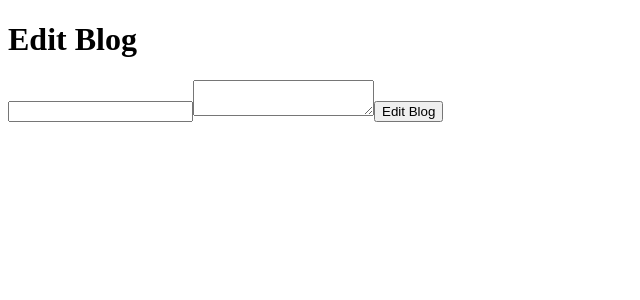
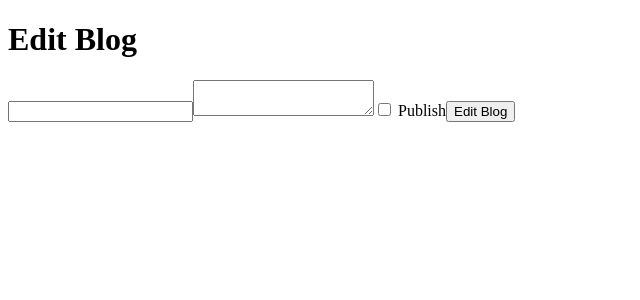
Before and after one commit to Yoni190/blog-api, a React (Vite) app in the folder author-frontend/: page /edit-blog/1 in a window 1280 px wide. Shown: the top 300 px of the page, without its empty margins (0-640 px from the left). Built offline with nearby package versions, Linux system fonts and the light colour scheme; no server answers; sample sign-in values are in the browser's storage.

Commit message:
Create checkbox to manage published status

```diff
--- a/author-frontend/src/pages/EditBlog.jsx
+++ b/author-frontend/src/pages/EditBlog.jsx
@@ -7,6 +7,7 @@ const EditBlog = ({ id }) => {
     const [title, setTitle] = useState('')
     const [text, setText] = useState('')
     const param = useParams()
+    const [publishedStatus, setPublishedStatus] = useState(false)
 
     const navigate = useNavigate()
 
@@ -44,6 +45,7 @@ const EditBlog = ({ id }) => {
                 const data = await res.json()
                 setTitle(data.blog.title)
                 setText(data.blog.text)
+                setPublishedStatus(data.blog.isPublished)
             } catch (error) {
                 console.error(error)
             }
@@ -65,7 +67,8 @@ const EditBlog = ({ id }) => {
                     },
                     body: JSON.stringify({
                         title,
-                        text
+                        text,
+                        isPublished: publishedStatus
                     })
                 })
 
@@ -81,6 +84,7 @@ const EditBlog = ({ id }) => {
             <h1>Edit Blog</h1>
             <input type="text" name="title" id="title" value={title} onChange={(e) => setTitle(e.target.value)}/>
             <textarea name="text" id="text" value={text} onChange={(e) => setText(e.target.value)}></textarea>
+            <input type="checkbox" name="publishedStatus" id="publishedStatus" checked={publishedStatus} onChange={(e) => setPublishedStatus(e.target.checked)}/> {publishedStatus ? 'Unpublish' : 'Publish'}
             <button type='submit'>Edit Blog</button>
         </form>
     </div>
```
